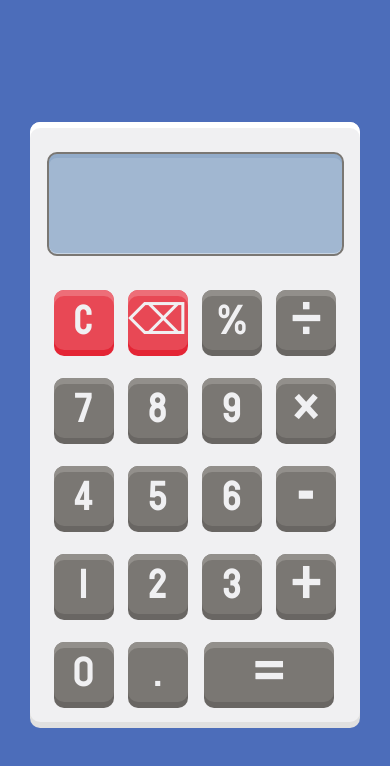
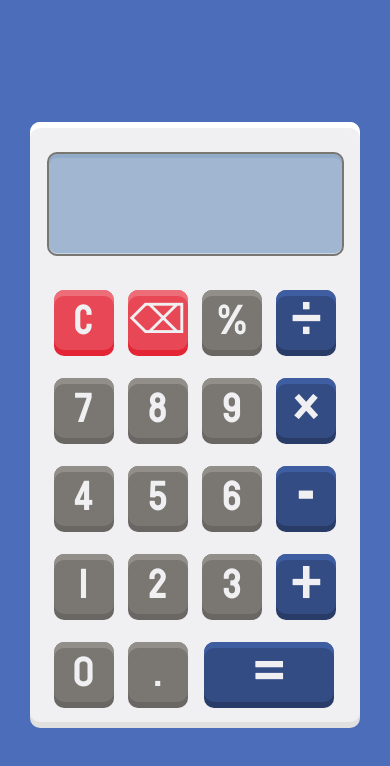
Before and after one commit to yrnisus/OdinProjectCalculator, a plain HTML site: page index.html in a window 390 px wide. Drawn offline with Linux system fonts and the light colour scheme.

Commit message:
Decimal validation complete

```diff
--- a/index.html
+++ b/index.html
@@ -9,7 +9,7 @@
     <script src="script.js" defer></script>
     <link rel="preconnect" href="https://fonts.googleapis.com">
     <link rel="preconnect" href="https://fonts.gstatic.com" crossorigin>
-    <link href="https://fonts.googleapis.com/css2?family=Staatliches&display=swap" rel="stylesheet">
+    <link href="https://fonts.googleapis.com/css2?family=Staatliches&family=Rock+Salt&display=swap" rel="stylesheet">
     <title>Calculator</title>
 </head>
 
@@ -24,25 +24,26 @@
                 <div id='clear' class='red'>C</div>
                 <div id='undo' class='red'>&#9003</div>
                 <div id='percent'>%</div>
-                <div id="operator" class="symbol">&#247</div>
+                <div id="operator" class="symbol blue">&#247</div>
                 <div id="num">7</div>
                 <div id="num">8</div>
                 <div id="num">9</div>
-                <div id="operator" class="symbol">&#215</div>
+                <div id="operator" class="symbol blue">&#215</div>
                 <div id="num">4</div>
                 <div id="num">5</div>
                 <div id="num">6</div>
-                <div id="operator" class="symbol">&#45</div>
+                <div id="operator" class="symbol blue">&#45</div>
                 <div id="num">1</div>
                 <div id="num">2</div>
                 <div id="num">3</div>
-                <div id="operator" class="symbol">&#43</div>
+                <div id="operator" class="symbol blue">&#43</div>
                 <div id="num">0</div>
                 <div id="decimal">.</div>
-                <div id="equal" class="symbol">=</div>
+                <div id="equal" class="symbol blue">=</div>
             </div>
         </div>
     </div>
 </body>
 
+
 </html>
--- a/script.js
+++ b/script.js
@@ -47,18 +47,20 @@ clearBtn.addEventListener('mousedown', event => {
 // Click undo button
 const undoBtn = document.getElementById('undo');
 undoBtn.addEventListener('mousedown', event => {
-    if(prevOperator !== '=') {
-    console.log('undo');
-    valueString = valueString.slice(0, valueString.length -1);
-    displayNum(); }
+    if (prevOperator !== '=') {
+        valueString = valueString.slice(0, valueString.length - 1);
+        displayNum();
+    }
 })
 
 // click decimal button
 const decimalBtn = document.getElementById('decimal');
 decimalBtn.addEventListener('mousedown', event => {
-    if(!valueString.includes('.'));
+    if (!valueString.includes('.')) {
+    console.log('false');
     valueString = valueString.concat('.');
     displayNum();
+}
 })
 
 
@@ -93,8 +95,8 @@ function operate(newOperator) {
 
     //After the first operator
     if (totalString !== '') {
-        if(prevOperator !== '%')
-        total = parseFloat(totalString, 1);
+        if (prevOperator !== '%')
+            total = parseFloat(totalString, 1);
 
         switch (prevOperator) {
             case '+':
@@ -133,7 +135,7 @@ function operate(newOperator) {
         }
     }
     totalString = String(total);
-    if(totalString.includes('.'))
+    if (totalString.includes('.'))
         total = parseFloat(total.toFixed(4));
     valueString = '';
     displayBoth();
--- a/style.css
+++ b/style.css
@@ -15,6 +15,7 @@ body {
     --blue: #4C6DBA;
     --red: #E84855;
     --silver: #7A7773;
+    --darkblue: #334C84;
 }
 
 .calcBG {
@@ -109,7 +110,6 @@ body {
 
 #equal {
     grid-area: equal;
-    background-color: var(--silver);
     width: 210px;
 }
 
@@ -124,11 +124,16 @@ div .red {
     box-shadow: inset 0 6px 0 #ED6E78, 0 6px 0 #E42535;
 }
 
+div .blue {
+    background-color: var(--darkblue);
+    -webkit-box-shadow: inset 0 6px 0 #3F5EA2, 0 6px 0 #283C67;
+    -moz-box-shadow: inset 0 6px 0 #3F5EA2, 0 6px 0 #283C67;
+    box-shadow: inset 0 6px 0 #3F5EA2, 0 6px 0 #283C67;
+}
+
 .calcGridContainer div:active {
     transform: scale(.97);
 }
-
-
 
 
 
@@ -196,4 +201,8 @@ div .red {
         width: 130px;
     }
 
+    div #undo {
+        font-size: 40px;
+    }
+
 }
```
